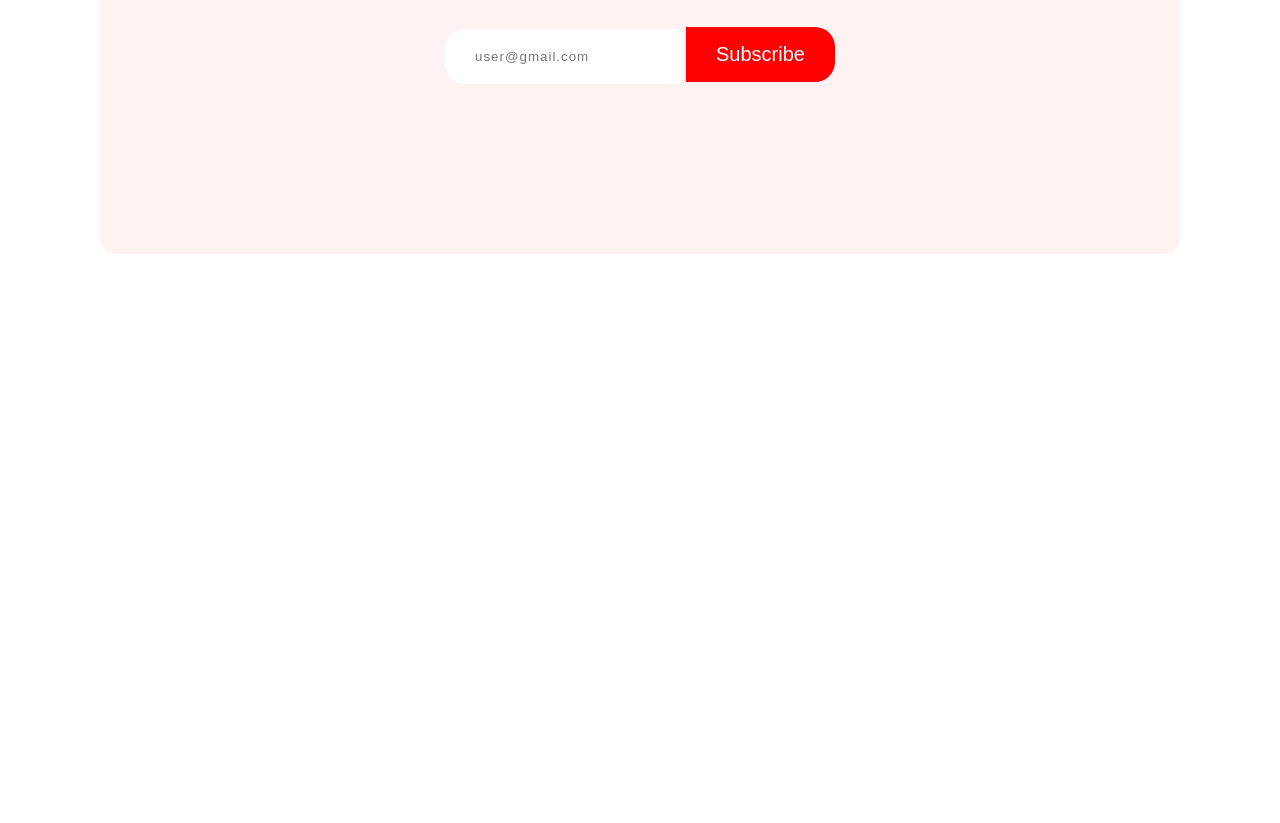
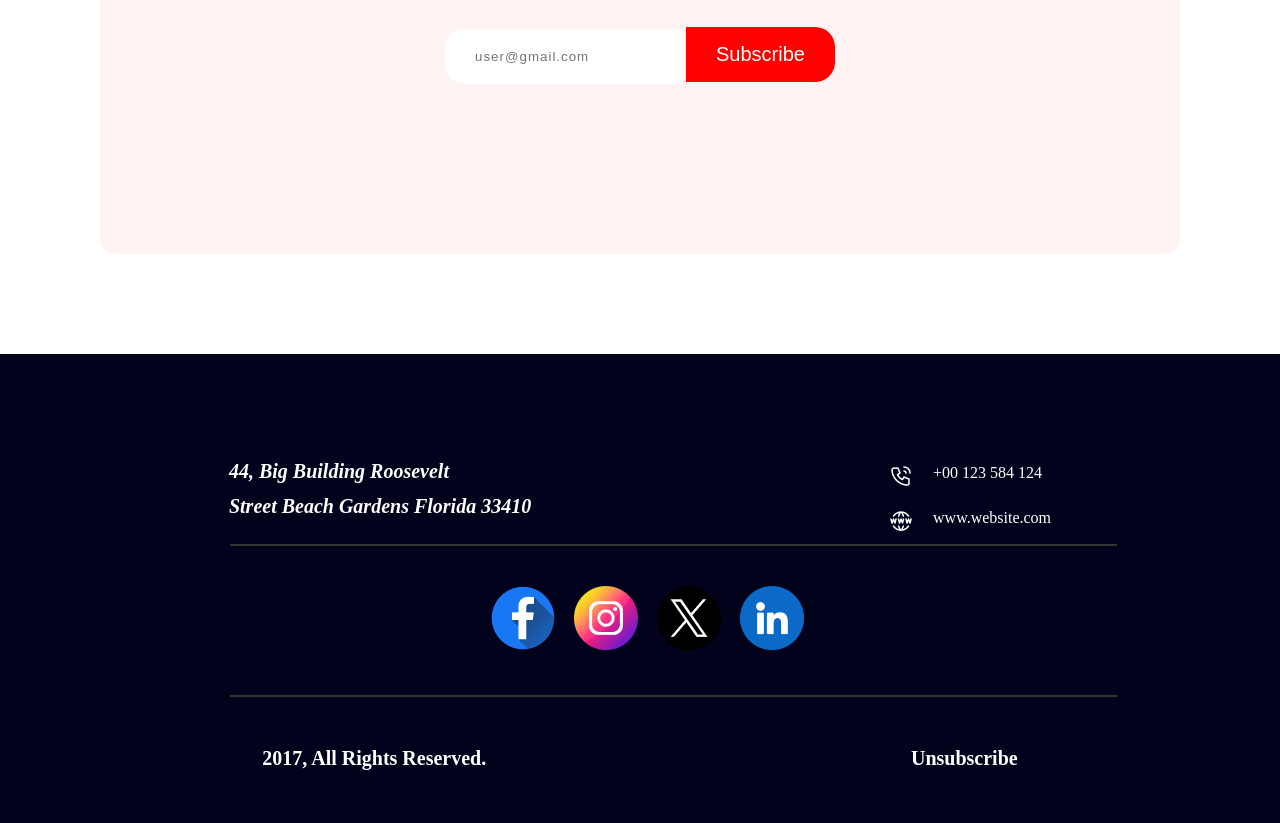
Before and after one commit to fariha-richi/Module-6_Assignment-1, a plain HTML site: page index.html in a window 1280 px wide. Shown: the part 5013-5836 px from the top of the page. Before the commit the page ends 5267 px from the top, so only its background shows below. Drawn offline with Linux system fonts and the light colour scheme.

Commit message:
footer created

```diff
--- a/index.html
+++ b/index.html
@@ -69,8 +69,35 @@
             </div>
         </section>
     </main>
-    <footer>
-
+    <footer class="footer">
+        <div class="address">
+            <div>
+                <address>44, Big Building Roosevelt <br> Street
+                    Beach Gardens Florida 33410</address>
+            </div>
+            <div class="contact">
+                <div class="phone">
+                    <img src="/images/Call.png" alt=" Call icon">
+                    <p>+00 123 584 124</p>
+                </div>
+                <div class="website">
+                    <img src="/images/Website.png" alt="Website icon">
+                    <p>www.website.com</p>
+                </div>
+            </div>
+        </div>
+        <hr>
+        <div class="social-icon">
+            <img src="/images/Facebook.png" alt="Facebook icon">
+            <img src="/images/Instagram.png" alt="Instagram icon">
+            <img src="/images/Twitter.png" alt="Twitter icon">
+            <img src="/images/Linkedin.png" alt="Linkedin icon">
+        </div>
+        <hr>
+        <div class="copyright">
+            <h6>2017, All Rights Reserved.</h6>
+            <h6>Unsubscribe</h6>
+        </div>
     </footer>
 </body>
 </html>
--- a/styles/styles.css
+++ b/styles/styles.css
@@ -195,3 +195,47 @@ border-radius: 15px;
     color: white;
     font-size: 20px;
 }
+
+/*Footer starts here*/
+.footer{
+    height: 60vh;
+    background-color: rgb(2, 2, 29);
+    margin: 100px 0px 0px;
+    padding: 100px 50px 0px;
+}
+.footer hr{
+    width: 75%;
+    border: 1px solid rgb(51, 51, 51);
+    margin: 0px 180px 0px;
+}
+.address{
+    display: flex;
+    justify-content: space-around;
+    color: white;
+}
+.address address{
+    line-height: 35px;
+    font-size: 20px;
+    font-weight: bold;
+}
+.phone , .website{
+    display: flex;
+    gap: 20px;
+    padding: 10px 0px;
+}
+.social-icon{
+    text-align: center;
+    margin: 40px auto;
+}
+.social-icon img{
+    margin-left: 15px;
+}
+.copyright{
+    display: flex;
+    justify-content: space-around;
+    color: white;
+    padding: 50px 0px;
+}
+.copyright h6{
+    font-size: 20px;
+}
```
